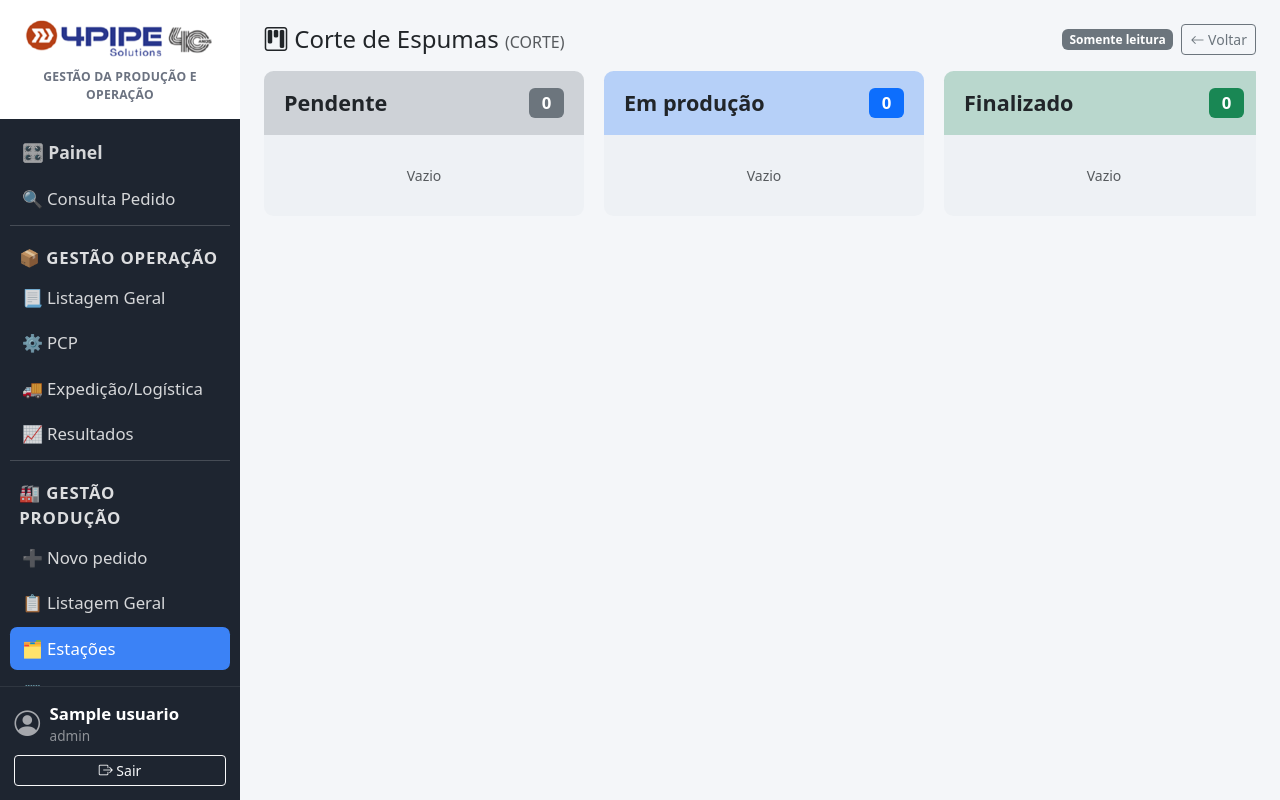
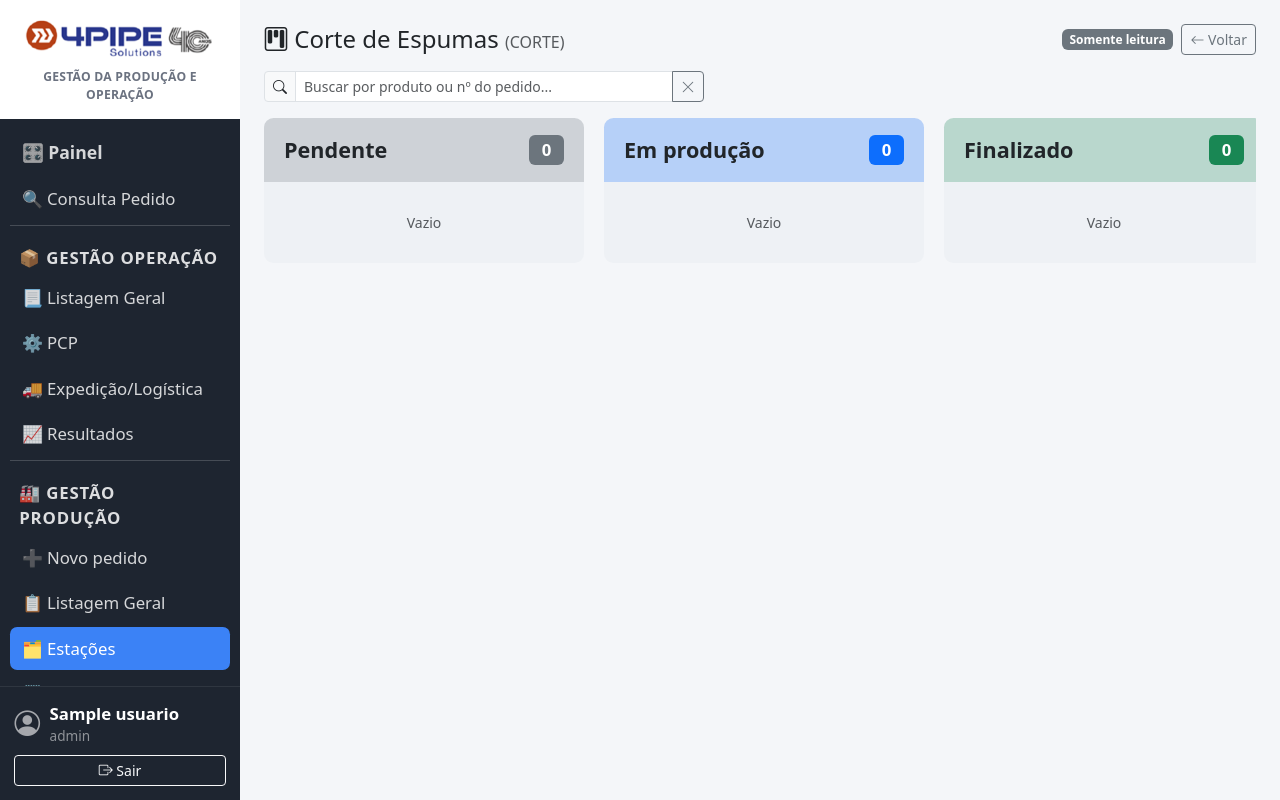
Before and after one commit to matttheus1590-code/producao_app, a Flask app: page /estacoes/CORTE in a window 1280 px wide. Run offline with Flask 3, Linux system fonts and the light colour scheme; a user stored in the database is signed in; tables that the repository leaves empty hold one stand-in row (values such as "Sample post"); parts of the project's set-up code (start-up, migrations or seed data) failed here and were passed over; some libraries are stand-ins or nearby versions.

Commit message:
Atualizacao automatica - 10/09/2026 12:22

```diff
--- a/templates/estacoes_kanban.html
+++ b/templates/estacoes_kanban.html
@@ -17,16 +17,28 @@
   </div>
 </div>
 
+<div class="mb-3">
+  <div class="input-group input-group-sm kanban-busca-input" style="max-width: 440px;">
+    <span class="input-group-text"><i class="bi bi-search"></i></span>
+    <input type="text" id="buscaEstacao" class="form-control" placeholder="Buscar por produto ou nº do pedido...">
+    <button class="btn btn-outline-secondary" type="button" id="buscaEstacaoLimpar" title="Limpar busca">
+      <i class="bi bi-x-lg"></i>
+    </button>
+  </div>
+  <div class="form-text small" id="buscaEstacaoResultado"></div>
+</div>
+
 <div class="kanban-board">
   {% for etapa in STATUS_CHAO_OPCOES %}
   <div class="kanban-coluna">
     <div class="kanban-coluna-titulo bg-{{ STATUS_CHAO_CORES.get(etapa, 'secondary') }} bg-opacity-25">
       {{ STATUS_CHAO_LABELS.get(etapa, etapa) }}
-      <span class="badge bg-{{ STATUS_CHAO_CORES.get(etapa, 'secondary') }}">{{ colunas[etapa] | length }}</span>
+      <span class="badge bg-{{ STATUS_CHAO_CORES.get(etapa, 'secondary') }}" id="badge-{{ etapa }}" data-total="{{ colunas[etapa] | length }}">{{ colunas[etapa] | length }}</span>
     </div>
-    <div class="kanban-coluna-corpo">
+    <div class="kanban-coluna-corpo" id="coluna-corpo-{{ etapa }}">
       {% for pedido, itens_pedido in colunas_agrupadas[etapa] %}
-      <div class="kanban-grupo-pedido mb-2">
+      {% set busca_texto = (pedido.pedido_venda or ('#' + pedido.id|string)) ~ ' ' ~ (pedido.cliente or '') ~ ' ' ~ (itens_pedido | map(attribute='descricao_produto') | join(' ')) %}
+      <div class="kanban-grupo-pedido mb-2" data-busca="{{ busca_texto }}">
         <div class="kanban-grupo-header">
           <div class="kanban-grupo-titulo">
             <span class="kanban-grupo-pedido-num">Pedido {{ pedido.pedido_venda or ('#' + pedido.id|string) }}</span>
@@ -82,9 +94,84 @@
       {% else %}
       <div class="text-muted small text-center py-3">Vazio</div>
       {% endfor %}
+      <div class="text-muted small text-center py-3 kanban-sem-resultado-busca" hidden>
+        <i class="bi bi-search"></i> Nenhum resultado para essa busca
+      </div>
     </div>
   </div>
   {% endfor %}
 </div>
 
 {% endblock %}
+
+{% block scripts %}
+<script>
+(function () {
+  // Busca/rastreamento de produto ou pedido dentro das Estações (pedido do
+  // Bruno, 10/09/2026): filtro 100% client-side sobre os grupos já
+  // renderizados, pra funcionar instantaneamente nas 3 colunas sem reload —
+  // esse template é compartilhado por /estacoes/<nome>, então já vale pra
+  // "todas as estações" automaticamente.
+  var input = document.getElementById("buscaEstacao");
+  if (!input) return;
+
+  var btnLimpar = document.getElementById("buscaEstacaoLimpar");
+  var resultadoInfo = document.getElementById("buscaEstacaoResultado");
+  var etapas = {{ STATUS_CHAO_OPCOES | tojson }};
+
+  function normalizar(txt) {
+    return (txt || "")
+      .toString()
+      .normalize("NFD")
+      .replace(/[\u0300-\u036f]/g, "")
+      .toLowerCase()
+      .trim();
+  }
+
+  function aplicarBusca() {
+    var termo = normalizar(input.value);
+    var totalVisivel = 0;
+
+    etapas.forEach(function (etapa) {
+      var corpo = document.getElementById("coluna-corpo-" + etapa);
+      if (!corpo) return;
+      var grupos = corpo.querySelectorAll(".kanban-grupo-pedido");
+      var visiveisNaColuna = 0;
+
+      grupos.forEach(function (grupo) {
+        var texto = normalizar(grupo.getAttribute("data-busca"));
+        var bate = !termo || texto.indexOf(termo) !== -1;
+        grupo.hidden = !bate;
+        if (bate) visiveisNaColuna++;
+      });
+
+      totalVisivel += visiveisNaColuna;
+
+      var semResultado = corpo.querySelector(".kanban-sem-resultado-busca");
+      if (semResultado) {
+        semResultado.hidden = !(termo && grupos.length > 0 && visiveisNaColuna === 0);
+      }
+
+      var badge = document.getElementById("badge-" + etapa);
+      if (badge) {
+        var totalOriginal = badge.getAttribute("data-total");
+        badge.textContent = termo ? visiveisNaColuna + " / " + totalOriginal : totalOriginal;
+      }
+    });
+
+    if (resultadoInfo) {
+      resultadoInfo.textContent = termo ? totalVisivel + " pedido(s) encontrado(s)" : "";
+    }
+  }
+
+  input.addEventListener("input", aplicarBusca);
+  if (btnLimpar) {
+    btnLimpar.addEventListener("click", function () {
+      input.value = "";
+      aplicarBusca();
+      input.focus();
+    });
+  }
+})();
+</script>
+{% endblock %}
```
